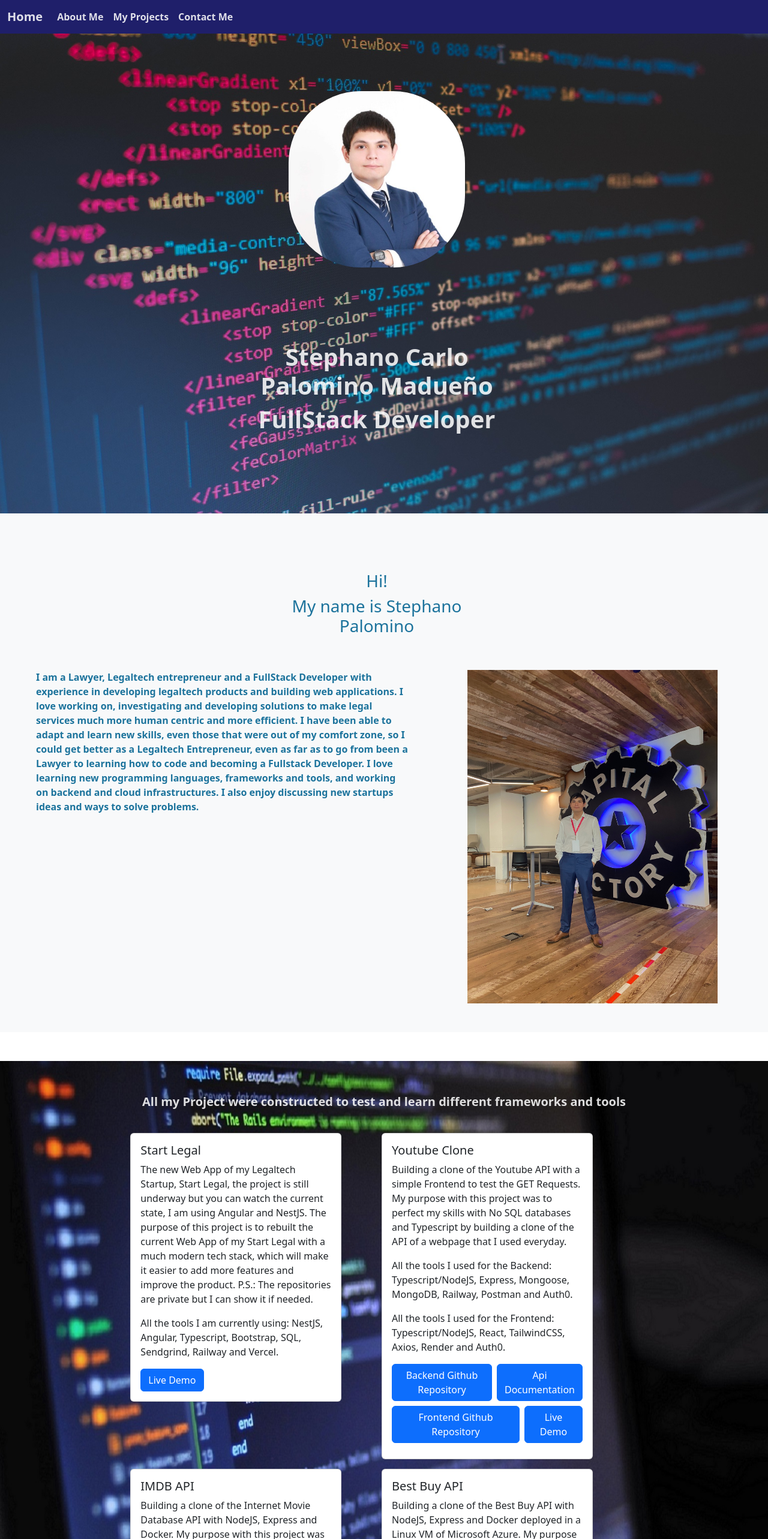
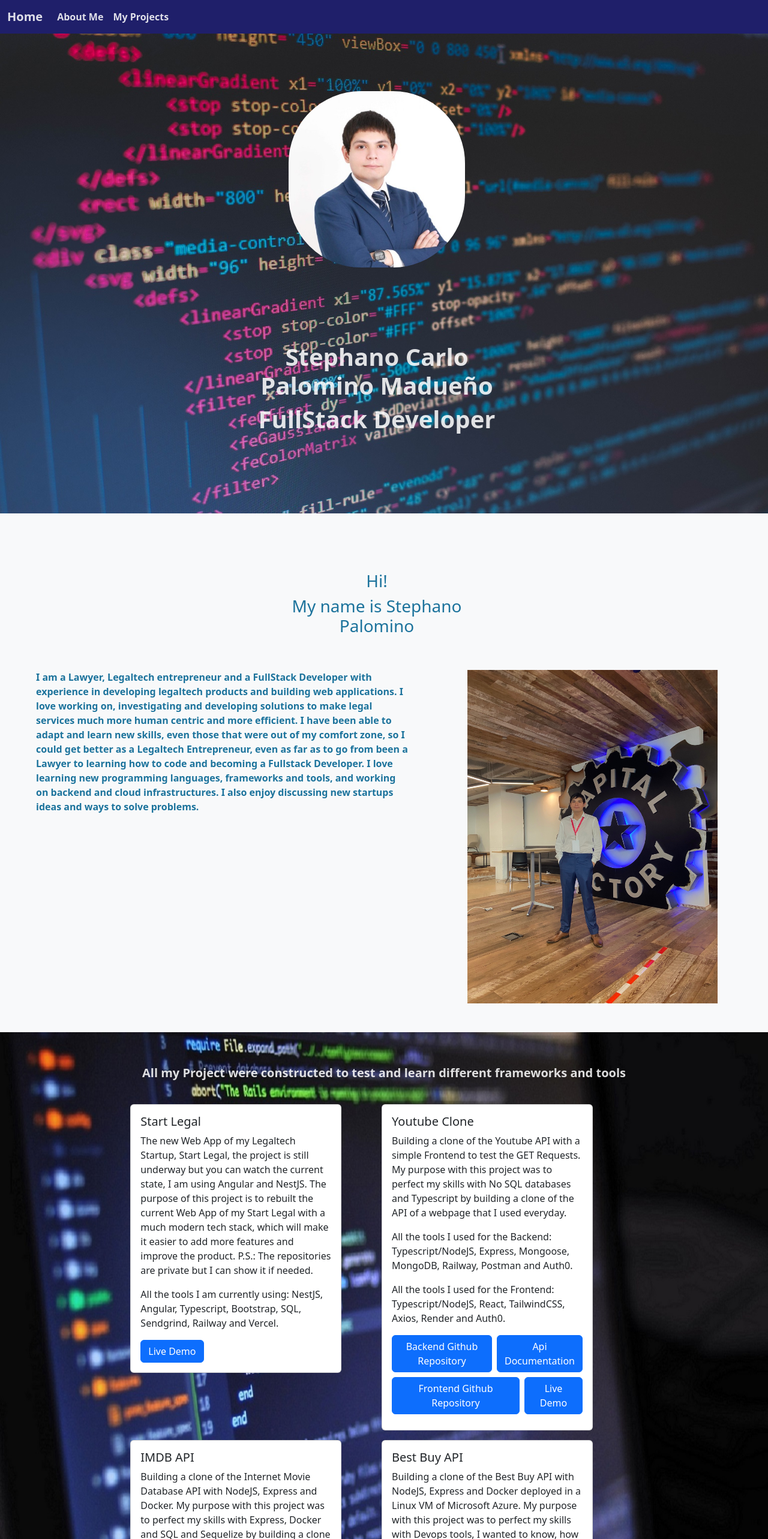
Before and after one commit to Stepalom77/new-portfolio, an Angular app: page / in a window 1280 px wide. Shown: the top 2566 px of the page at 60% size. Built offline with nearby package versions, Linux system fonts and the light colour scheme.

Commit message:
taking out the contact info

```diff
--- a/src/app/app-routing.module.ts
+++ b/src/app/app-routing.module.ts
@@ -1,7 +1,7 @@
 import { NgModule } from '@angular/core';
 import { RouterModule, Routes } from '@angular/router';
 import { AboutMeComponent } from './home/about-me/about-me.component';
-import { ContactMeComponent } from './home/contact-me/contact-me.component';
+//import { ContactMeComponent } from './home/contact-me/contact-me.component';
 import { HomeComponent } from './home/home.component';
 import { ProjectsComponent } from './home/projects/projects.component';
 
@@ -9,7 +9,7 @@ const routes: Routes = [
   {path: '', component: HomeComponent, children: [
     {path: 'about-me', component: AboutMeComponent},
     {path: 'projects', component: ProjectsComponent},
-    {path: 'contact-me', component: ContactMeComponent}
+    //{path: 'contact-me', component: ContactMeComponent}
   ]}
 ];
 
--- a/src/app/home/home.component.html
+++ b/src/app/home/home.component.html
@@ -20,6 +20,6 @@
   <app-projects></app-projects>
 </div>
 
-<div id="contact">
+<!--<div id="contact">
   <app-contact-me></app-contact-me>
-</div>
+</div>-->
--- a/src/app/home/projects/projects.component.html
+++ b/src/app/home/projects/projects.component.html
@@ -1,5 +1,5 @@
 <div class="container-fluid mt-lg-auto" id="projects-container">
-  <div class="row my-5">
+  <div class="row ">
     <div class="col text-center mt-5">
       <h5 class="mt-2" id="projects-title">All my Project were constructed to test and learn different frameworks and tools</h5>
       <br>
--- a/src/app/navbar/navbar.component.html
+++ b/src/app/navbar/navbar.component.html
@@ -14,9 +14,9 @@
         <li class="nav-item" routerLinkActive="active">
           <a class="nav-link" (click)="ScrollIntoView('#projects')" id="header-link" style="cursor: pointer;">My Projects</a>
         </li>
-        <li class="nav-item" routerLinkActive="active">
+        <!--<li class="nav-item" routerLinkActive="active">
           <a class="nav-link" (click)="ScrollIntoView('#contact')" id="header-link" style="cursor: pointer;">Contact Me</a>
-        </li>
+        </li>-->
       </ul>
     </div>
   </div>
```
